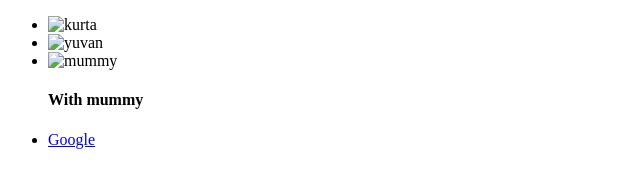
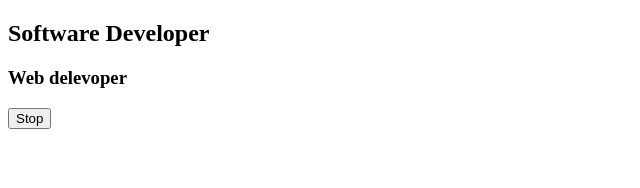
Before and after one commit to uditlamba/my.js, a plain HTML site: page index.html in a window 1280 px wide. Shown: the whole page, without its empty margins (0-640 px from the left). Drawn offline with Linux system fonts and the light colour scheme.

Commit message:
nrml Asyn start and stop

```diff
--- a/index.html
+++ b/index.html
@@ -3,17 +3,14 @@
 <head>
     <meta charset="UTF-8">
     <meta name="viewport" content="width=device-width, initial-scale=1.0">
-    <title>html Events</title>
+    <title>Async</title>
 </head>
 <body>
-    <ul id="image">
-        <li><img width="300px" height="200px" src="C:\Users\HP\Pictures\Saved Pictures\udit.JPG" alt="kurta" id="kurta"></li>
-        <li><img width="300px" height="200px" src="C:\Users\HP\Pictures\Saved Pictures\yuban.JPG" alt="yuvan" id="yuvan" onclick="alert('with Yuvan')"></li>
-        <li><img width="300px" height="200px" src="C:\Users\HP\Pictures\Saved Pictures\with mummy.JPG" alt="mummy" id="mummy"></li>
-        <h4 id="M">With mummy </h4>
-        <li><a href="http//:google.com" id="google" >Google</a></li>
-    </ul>
+    <h2>Udit Lamba</h2>
+    <h3>Web delevoper</h3>
+    <button id="Stop">Stop</button>
 
-    <script src="logic.js"></script>
+    <script src="script.js"></script>
+
 </body>
 </html>
--- /dev/null
+++ b/script.js
@@ -0,0 +1,13 @@
+const sayHitesh = function(){
+    console.log("Udit Lamba");
+}
+const changeText = function(){
+    document.querySelector('h2').innerHTML = "Software Developer"
+}
+
+const changeMe = setTimeout(changeText, 2000)
+
+document.querySelector('#Stop').addEventListener('click', function(){
+    clearTimeout(changeMe)
+    console.log("STOPPED")
+})
```
